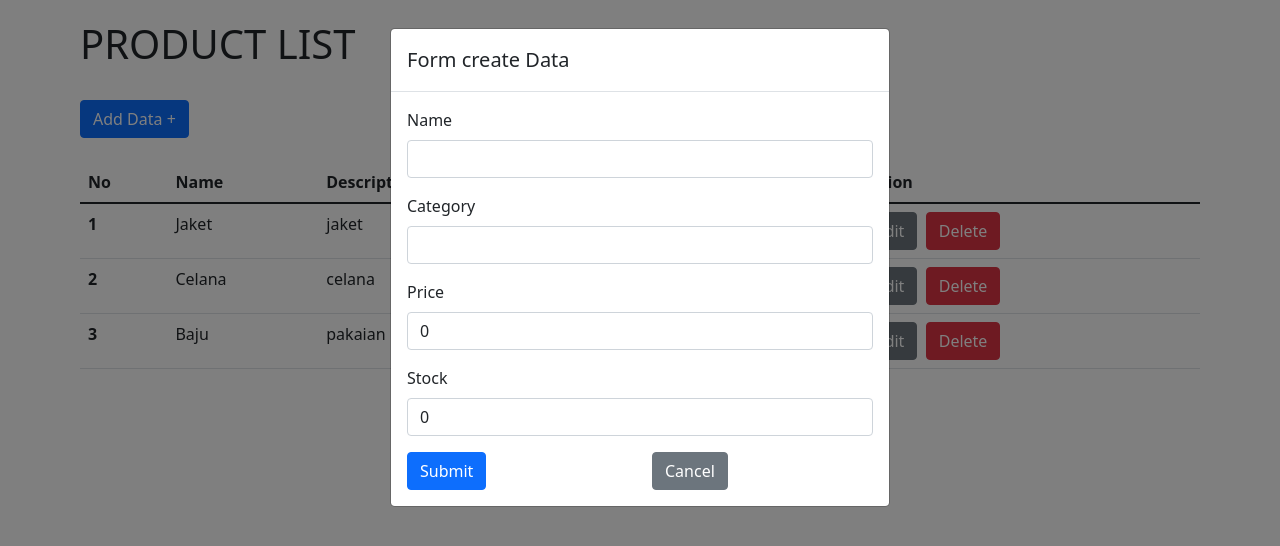
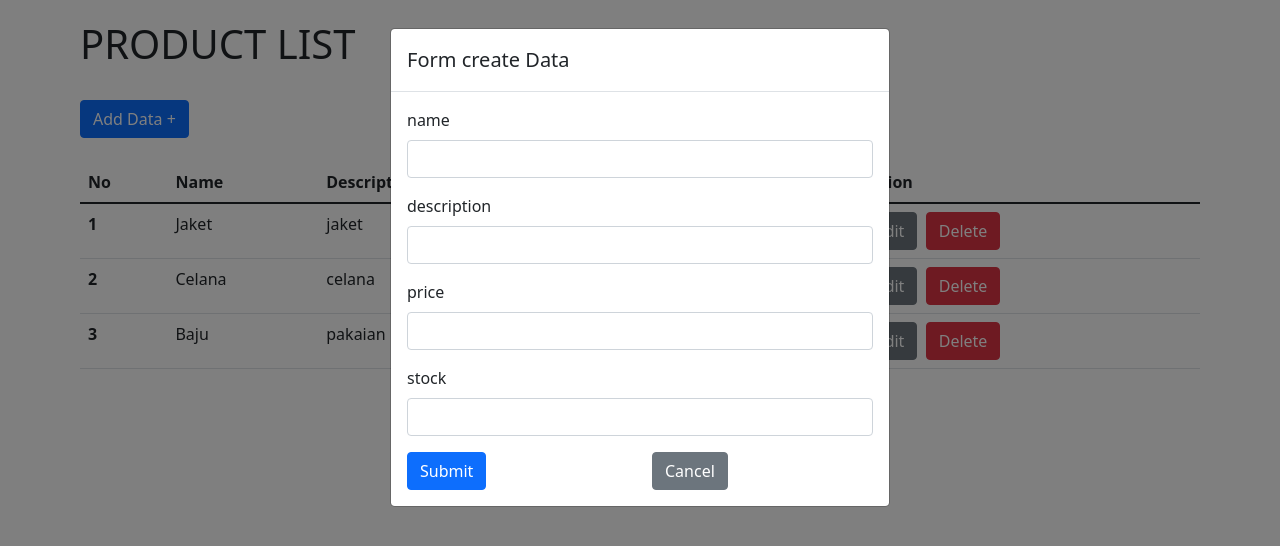
Before and after one commit to iyurisko/react-bootcamp, a React (Create React App) app: page / in a window 1280 px wide. Both pictures are taken after a click on the button "Add Data +". Shown: the top 546 px of the page. Built offline with nearby package versions, Linux system fonts and the light colour scheme.

Commit message:
update code

```diff
--- a/src/pages/dashboard/form.jsx
+++ b/src/pages/dashboard/form.jsx
@@ -9,46 +9,40 @@ import {
   Form
 } from 'reactstrap';
 
-
-const generateRandomId = (id) => {
-  console.log()
-  const ox = Math.random()
-  return  ox
-}
-
-const FormInput = ({ action, data, setData, setModalVisible, updateId }) => {
+const FormDashboard = ({ action, data, setModalVisible, updateId }) => {
 
   const initialFormValue = {
-    id:  Math.random() * Date.now(),
     name: "",
     description: "",
     price: 0,
     stock: 0,
   }
 
-  console.log(initialFormValue.id)
   const [form, setForm] = useState(initialFormValue);
+
+  const createData = () => {
+    const newData = form;
+    newData["id"] = Math.random() * Date.now()
+    data.push(form);
+    setModalVisible(false)
+  }
+
+  const editData = () => {
+    const index = data.findIndex((p) => p.id === updateId)
+    data[index] = form
+    setModalVisible(false)
+  }
 
   const handleSubmit = (e) => {
     e.preventDefault();
-
-    if (action === "create") {
-
-      data.push(form);
-      setData(data)
-
-    } else {
-
-      const index = data.findIndex((p) => p.id === updateId)
-      data[index] = form
-      setData(data)
-
-    }
-    setModalVisible(false)
+    if (action === "create") return createData();
+    return editData()
   };
 
   useEffect(() => {
-    if (action === "edit") setForm(data.find(v=> v.id === updateId))
+    if (action === "edit") {
+      setForm(data.find(v => v.id === updateId))
+    }
   }, [data, action, updateId])
 
   return (
@@ -56,52 +50,19 @@ const FormInput = ({ action, data, setData, setModalVisible, updateId }) => {
       <Row>
         <Form onSubmit={handleSubmit}>
           <>
+          {Object.keys(form).map((key, idx) => (
             <FormGroup>
-              <Label>Name</Label>
+              <Label>{key}</Label>
               <Input
                 value={form.name}
                 onChange={(e) => setForm(prev => ({
                   ...prev,
-                  name: e.target.value
+                  [key]: e.target.value
                 }))}
                 required
               />
             </FormGroup>
-            <FormGroup>
-              <Label>Category</Label>
-              <Input
-                value={form.description}
-                onChange={(e) => setForm(prev => ({
-                  ...prev,
-                  description: e.target.value
-                }))}
-                required
-              />
-            </FormGroup>
-            <FormGroup>
-              <Label>Price</Label>
-              <Input
-                type="number"
-                value={form.price}
-                onChange={(e) => setForm(prev => ({
-                  ...prev,
-                  price: e.target.value
-                }))}
-                required
-              />
-            </FormGroup>
-            <FormGroup>
-              <Label>Stock</Label>
-              <Input
-                type="number"
-                value={form.stock}
-                onChange={(e) => setForm(prev => ({
-                  ...prev,
-                  stock: e.target.value
-                }))}
-                required
-              />
-            </FormGroup>
+          ))}
           </>
           <Row>
             <Col>
@@ -117,4 +78,4 @@ const FormInput = ({ action, data, setData, setModalVisible, updateId }) => {
   )
 }
 
-export default FormInput
+export default FormDashboard;
```
